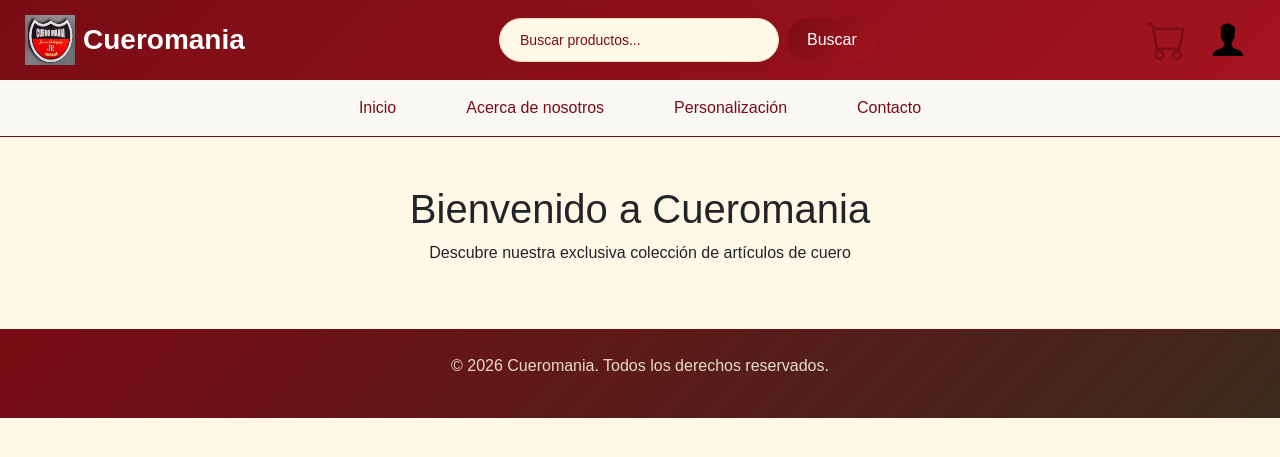
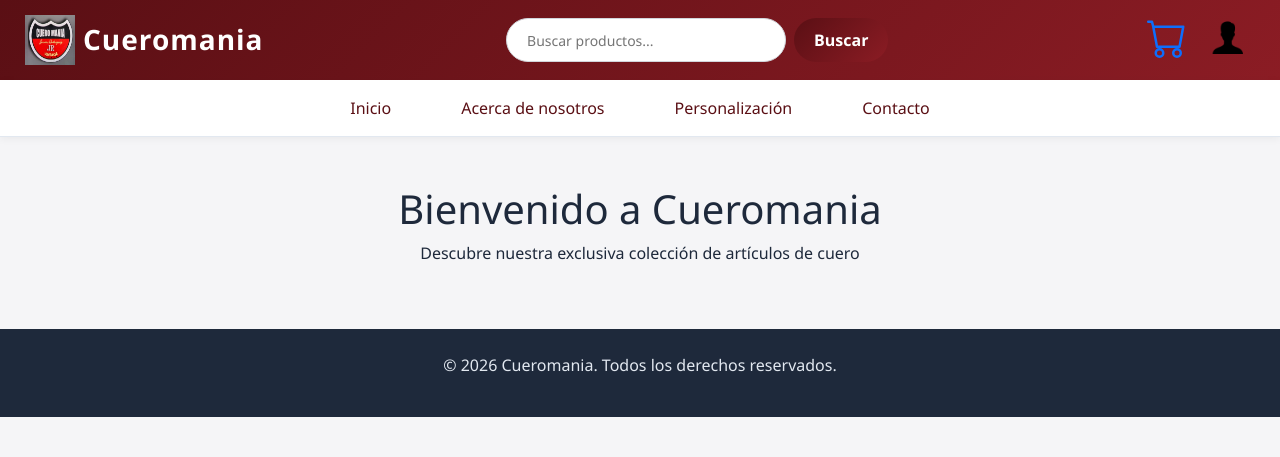
Before and after one commit to nicollebernal/cueromania_pyton, a Django app: page /empleado/productos/ in a window 1280 px wide. Shown: the top 457 px of the page. Run offline with Django 5.2, Linux system fonts and the light colour scheme; data that the repository does not hold is empty; some libraries are stand-ins or nearby versions.

Commit message:
diseño
diseño

```diff
--- a/Proyecto/tienda/static/css/cliente.css
+++ b/Proyecto/tienda/static/css/cliente.css
@@ -5,78 +5,42 @@
 }
 
 body {
-    background: #FFF8E7;
-    font-family: Arial, Helvetica, sans-serif;
+    background: #f5f5f7;
+    font-family: 'Segoe UI', Arial, sans-serif;
+    color: #1e293b;
 }
 
+
 .container1 {
-    background: linear-gradient(135deg, #7a0c14 0%, #a3141f 100%);
+    background: linear-gradient(135deg, #5a0f14, #8b1c24);
     color: white;
     padding: 15px 25px;
+    box-shadow: 0 4px 12px rgba(0,0,0,0.2);
 }
 
 .container1 h3 {
     font-weight: 600;
+    letter-spacing: 1px;
 }
 
+
 .menu-link {
-    color: #7a0c14;
+    color: #5a0f14;
     font-weight: 500;
     text-decoration: none;
     padding: 8px 15px;
-    transition: color 0.3s ease;
+    transition: 0.3s;
 }
 
 .menu-link:hover {
-    color: #a3141f;
+    color: #c0392b;
 }
 
-.usuario-nombre {
-    font-weight: 500;
-    color: #FFF8E7;
-}
-
-.search-bar input {
-    background-color: #FFF8E7;
-    border: 1px solid #E8DCC8;
-    border-radius: 25px;
-    padding: 10px 20px;
-    color: #3D3D3D;
-    width: 280px;
-    font-size: 14px;
-    box-shadow: 0 2px 8px rgba(122, 12, 20, 0.3);
-    transition: all 0.3s ease;
-}
-
-.search-bar input:focus {
-    outline: none;
-    box-shadow: 0 4px 12px rgba(122, 12, 20, 0.5);
-    transform: scale(1.02);
-}
-
-.search-bar input::placeholder {
-    color: #7a0c14;
-}
-
-.search-bar button {
-    background: linear-gradient(135deg, #7a0c14, #a3141f);
-    border: none;
-    border-radius: 25px;
-    padding: 10px 20px;
-    color: white;
-    font-weight: 500;
-    margin-left: 10px;
-    transition: all 0.3s ease;
-}
-
-.search-bar button:hover {
-    background: linear-gradient(135deg, #d95213, #e2a815);
-    transform: scale(1.05);
-}
-
+/* NAV */
 nav {
-    background-color: #FAF8F5;
-    border-bottom: 1px solid #7a0c14;
+    background-color: #ffffff;
+    border-bottom: 1px solid #e2e8f0;
+    box-shadow: 0 2px 8px rgba(0,0,0,0.05);
 }
 
 nav ul {
@@ -84,114 +48,161 @@ nav ul {
     display: flex;
     justify-content: center;
     gap: 40px;
-    margin: 0;
-    padding: 0;
 }
 
-.producto-card {
-    border: 1px solid #7a0c14;
-    border-radius: 10px;
-    transition: 0.3s;
-    box-shadow: 0 0 20px rgba(122, 12, 20, 0.7), 0 0 40px rgba(122, 12, 20, 0.5), 0 0 80px rgba(122, 12, 20, 0.3);
-}
-
-.producto-card:hover {
-    transform: translateY(-5px);
-    box-shadow: 0 0 25px rgba(122, 12, 20, 0.9), 0 0 50px rgba(122, 12, 20, 0.6), 0 0 100px rgba(122, 12, 20, 0.4);
-}
-
-.card-img-top {
-    height: 200px;
-    object-fit: cover;
-}
-
-.precio {
-    color: #7a0c14;
-    font-weight: bold;
-}
-
-.btn-comprar {
-    background: linear-gradient(135deg, #7a0c14, #a3141f);
-    border: none;
-    color: white;
-    font-weight: bold;
-    transition: all 0.3s ease;
-}
-
-.btn-comprar:hover {
-    background: linear-gradient(135deg, #d95213, #e2a815);
-    color: #fff;
-    transform: scale(1.05);
-}
-
-footer {
-    background: linear-gradient(135deg, #7a0c14 0%, #3D2A1E 100%);
-    color: #E8DCC8;
-    text-align: center;
-    padding: 20px;
-}
-
-.bi-cart a {
-    color: #7a0c14;
-}
 
 .usuario-nombre {
     position: relative;
     display: inline-block;
     cursor: pointer;
+    color: white;
+    font-weight: 500;
+    padding-bottom: 5px;
 }
+
 
 .menu_list {
     display: none;
     position: absolute;
     top: 100%;
-    left: 80px;
-    background: linear-gradient(120deg, #7a0c14 40%, #a3141f 65%);
-    padding: 5px 10px;
-    border-radius: 5px;
+    left: 0;
+    background: #ffffff;
+    padding: 5px 0;
+    border-radius: 8px;
     list-style: none;
-    margin: 0;
+    box-shadow: 0 10px 25px rgba(0,0,0,0.15);
+    min-width: 150px;
+    z-index: 999;
 }
 
 .menu_item a {
     text-decoration: none;
-    color: #000000;
-    font-weight: bold;
+    color: #1e293b;
+    font-weight: 500;
+    display: block;
+    padding: 10px 15px;
+    transition: 0.3s;
 }
 
 .menu_item a:hover {
-    color: #ffffff;
+    background: #f1f5f9;
+    color: #5a0f14;
 }
 
-.usuario-nombre:hover .menu_list {
+.usuario-nombre:hover .menu_list,
+.menu_list:hover {
     display: block;
 }
 
-.card-body .btn {
-    background: #E8DCC8;
+/* CARRITO */
+.bi-cart {
+    position: relative;
+}
+
+.bi-cart ul {
+    display: none;
+    position: absolute;
+    top: 100%;
+    right: 0;
+    background: #ffffff;
+    padding: 5px 0;
+    border-radius: 8px;
+    list-style: none;
+    box-shadow: 0 10px 25px rgba(0,0,0,0.15);
+    min-width: 200px;
+    z-index: 999;
+}
+
+.bi-cart:hover ul,
+.bi-cart ul:hover {
+    display: block;
+}
+
+
+.search-bar input {
+    background-color: #ffffff;
+    border: 1px solid #d1d5db;
+    border-radius: 25px;
+    padding: 10px 20px;
+    color: #1e293b;
+    width: 280px;
+    font-size: 14px;
+    transition: 0.3s;
+}
+
+.search-bar input:focus {
+    outline: none;
+    border-color: #c0392b;
+    box-shadow: 0 0 8px rgba(192, 57, 43, 0.3);
+}
+
+.search-bar button {
+    background: linear-gradient(135deg, #5a0f14, #8b1c24);
+    border: none;
+    border-radius: 25px;
+    padding: 10px 20px;
+    color: white;
+    margin-left: 10px;
+    transition: 0.3s;
+}
+
+.search-bar button:hover {
+    transform: scale(1.05);
+}
+
+
+.producto-card {
+    background: #ffffff;
+    border-radius: 12px;
+    border: 1px solid #e5e7eb;
+    transition: 0.3s;
+    box-shadow: 0 8px 20px rgba(0,0,0,0.08);
+}
+
+.producto-card:hover {
+    transform: translateY(-8px);
+    box-shadow: 0 15px 35px rgba(0,0,0,0.15);
 }
 
 .producto-card img {
     width: 100%;
     height: 250px;
     object-fit: cover;
-    border-radius: 5px;
+    border-radius: 10px;
 }
 
+.precio {
+    color: #c0392b;
+    font-weight: bold;
+}
+
+
+.btn-comprar {
+    background: linear-gradient(135deg, #5a0f14, #8b1c24);
+    border: none;
+    color: white;
+    font-weight: bold;
+    transition: 0.3s;
+    border-radius: 8px;
+}
+
+.btn-comprar:hover {
+    transform: scale(1.05);
+}
+
+
 .btn-sm {
-    background-color: #ddd;
+    background-color: #e5e7eb;
     border: none;
-    font-weight: bold;
     width: 30px;
     height: 30px;
     border-radius: 50%;
 }
 
-nav .menu-link:hover {
-    text-decoration: underline;
-}
 
 footer {
-    background-color: #f8f9fa;
-    border-top: 1px solid #7a0c14;
+    background: #1e293b;
+    color: #e2e8f0;
+    text-align: center;
+    padding: 20px;
 }
```
Also changed, not shown: Proyecto/tienda/static/css/carrito.css (+54 -36 lines).
